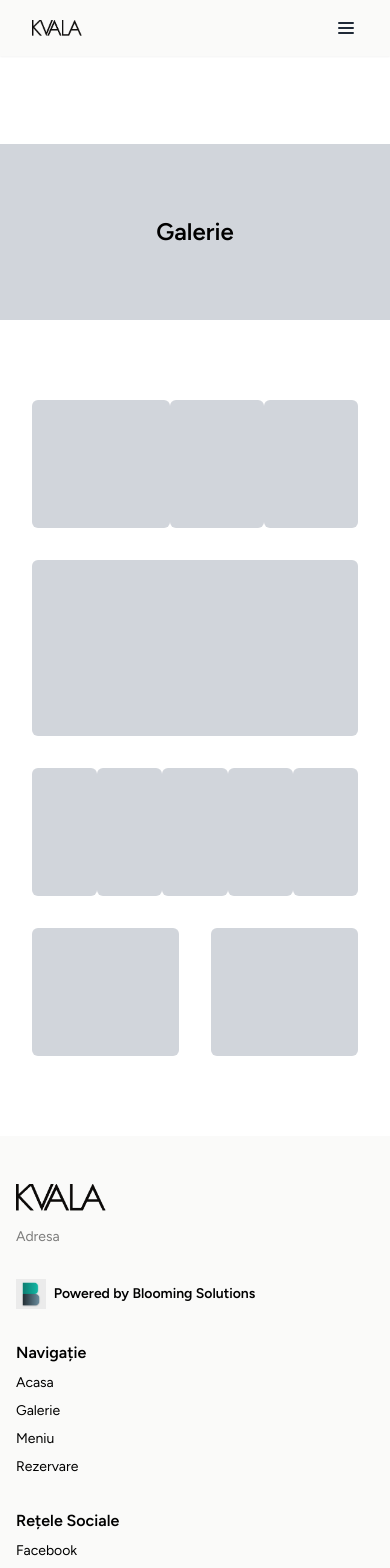
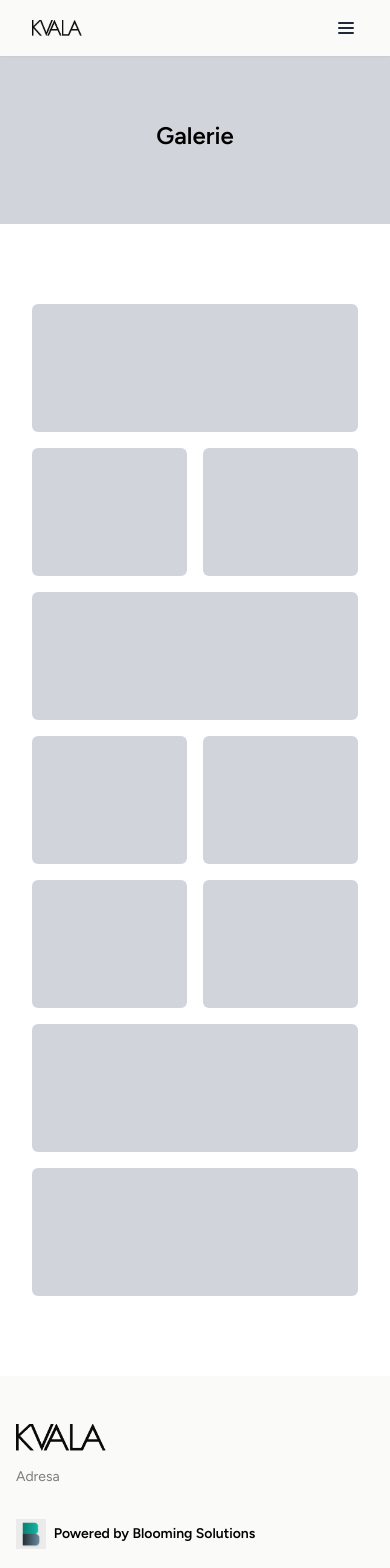
Before and after one commit to antonio-grosu/kvala-website, a Next.js app: page /galerie in a window 390 px wide. Shown: the top 1568 px of the page. Built offline with nearby package versions, Linux system fonts and the light colour scheme.

Commit message:
mobile pe galerie si rezervare

```diff
--- a/app/components/Galerie_Page/GalerieFirst.js
+++ b/app/components/Galerie_Page/GalerieFirst.js
@@ -1,33 +1,52 @@
 const GalerieFirst = () => {
   return (
-    <div className="pt-36 md:pt-12">
+    <div className="pt-12">
       <div className="w-full h-44 bg-gray-300 flex items-center justify-center">
         <h1 className="text-2xl font-semibold text-black">Galerie</h1>
       </div>
       <div className="py-20 w-full px-8 md:px-16 lg:px-32 xl:px-36 2xl:px-96 flex flex-col gap-8">
-        {/* randul 1 */}
-        <div className="flex justify-between">
+        {/* randul 1 desktop */}
+        <div className="hidden md:flex justify-between">
           <div className="w-7/12 h-32 p-1 bg-gray-300 rounded-md"></div>
           <div className="w-32 h-32 p-1 bg-gray-300 rounded-md"></div>
           <div className="w-32 h-32 p-1 bg-gray-300 rounded-md"></div>
         </div>
-        {/* randul 2 */}
-        <div className="flex justify-between gap-8">
+        {/* randul 2 desktop */}
+        <div className="hidden md:flex justify-between gap-8">
           <div className="w-full h-44 p-1 bg-gray-300 rounded-md"></div>
         </div>
-        {/* randul 3 */}
+        {/* randul 3 desktop */}
 
-        <div className="flex justify-between">
+        <div className="hidden md:flex justify-between">
           <div className="w-32 h-32 p-1 bg-gray-300 rounded-md"></div>
           <div className="w-32 h-32 p-1 bg-gray-300 rounded-md"></div>
           <div className="w-32 h-32 p-1 bg-gray-300 rounded-md"></div>
           <div className="w-32 h-32 p-1 bg-gray-300 rounded-md"></div>
           <div className="w-32 h-32 p-1 bg-gray-300 rounded-md"></div>
         </div>
-        {/* randul 4 */}
-        <div className="flex justify-between gap-8">
+        {/* randul 4 desktop */}
+        <div className="hidden md:flex justify-between gap-8">
           <div className="w-6/12 h-32 p-1 bg-gray-300 rounded-md"></div>
           <div className="w-6/12 h-32 p-1 bg-gray-300 rounded-md"></div>
+        </div>
+        {/* randurile mobile */}
+        <div className="md:hidden flex flex-col  gap-4">
+          <div className="w-full h-32 p-1 bg-gray-300 rounded-md"></div>
+          <div className="flex justify-between gap-4">
+            <div className="w-1/2 h-32 p-1 bg-gray-300 rounded-md"></div>
+            <div className="w-1/2 h-32 p-1 bg-gray-300 rounded-md"></div>
+          </div>
+          <div className="w-full h-32 p-1 bg-gray-300 rounded-md"></div>
+          <div className="flex justify-between gap-4">
+            <div className="w-1/2 h-32 p-1 bg-gray-300 rounded-md"></div>
+            <div className="w-1/2 h-32 p-1 bg-gray-300 rounded-md"></div>
+          </div>
+          <div className="flex justify-between gap-4">
+            <div className="w-1/2 h-32 p-1 bg-gray-300 rounded-md"></div>
+            <div className="w-1/2 h-32 p-1 bg-gray-300 rounded-md"></div>
+          </div>
+          <div className="w-full h-32 p-1 bg-gray-300 rounded-md"></div>
+          <div className="w-full h-32 p-1 bg-gray-300 rounded-md"></div>
         </div>
       </div>
     </div>
--- a/app/components/Navbar.js
+++ b/app/components/Navbar.js
@@ -58,7 +58,7 @@ const Navbar = () => {
             className="p-1 w-4/12 bg-black/20"
             onClick={() => setMenu(!menu)}
           ></div>
-          <div className="py-4 px-2 w-8/12 bg-stone-50 flex justify-between flex-col gap-8 ">
+          <div className="py-4 px-4 w-8/12 bg-stone-50 flex justify-between flex-col gap-8 ">
             <div className="flex flex-col gap-8">
               <Image
                 priority
--- a/app/components/Rezervare_Page/RezervareFirst.js
+++ b/app/components/Rezervare_Page/RezervareFirst.js
@@ -4,19 +4,21 @@ const RezervareFirst = () => {
   return (
     <div className="pt-36 md:pt-12 min-h-screen py-20 w-full px-8 md:px-16 lg:px-32 xl:px-36 2xl:px-96 flex items-center justify-between">
       {/* div poza desktop */}
-      <div className="w-96 h-96 bg-gray-300 rounded-md p-1"></div>
-      <div className="w-5/12">
+      <div className="md:block hidden w-96 h-96 bg-gray-300 rounded-md p-1"></div>
+      <div className="md:w-5/12 w-full">
         <h1 className="text-2xl md:text-4xl font-semibold text-black">
           Lorem Ipsum
         </h1>
+        <div className="md:hidden block w-full my-8 h-80 bg-gray-300 rounded-md p-1"></div>
+
         <p className=" text-black mt-4 mb-8">Lorem Ipsum dolor met</p>
         <Link
           href=""
-          className="px-4 py-2 bg-green-500 text-white rounded-md hover:rounded-2xl transition-all"
+          className="px-4 py-2 flex md:inline-block justify-center  bg-green-500 text-white rounded-md hover:rounded-2xl transition-all"
         >
           Rezerva o masa
         </Link>
-        <div className="w-7/12 border-t-2 border-black/20 mt-12 pt-4">
+        <div className="md:w-7/12 border-t-2 border-black/20 mt-12 pt-4">
           <p className=" text-black/50 mt-4 mb-8">Adresa Restaurantului</p>
         </div>
       </div>
```
